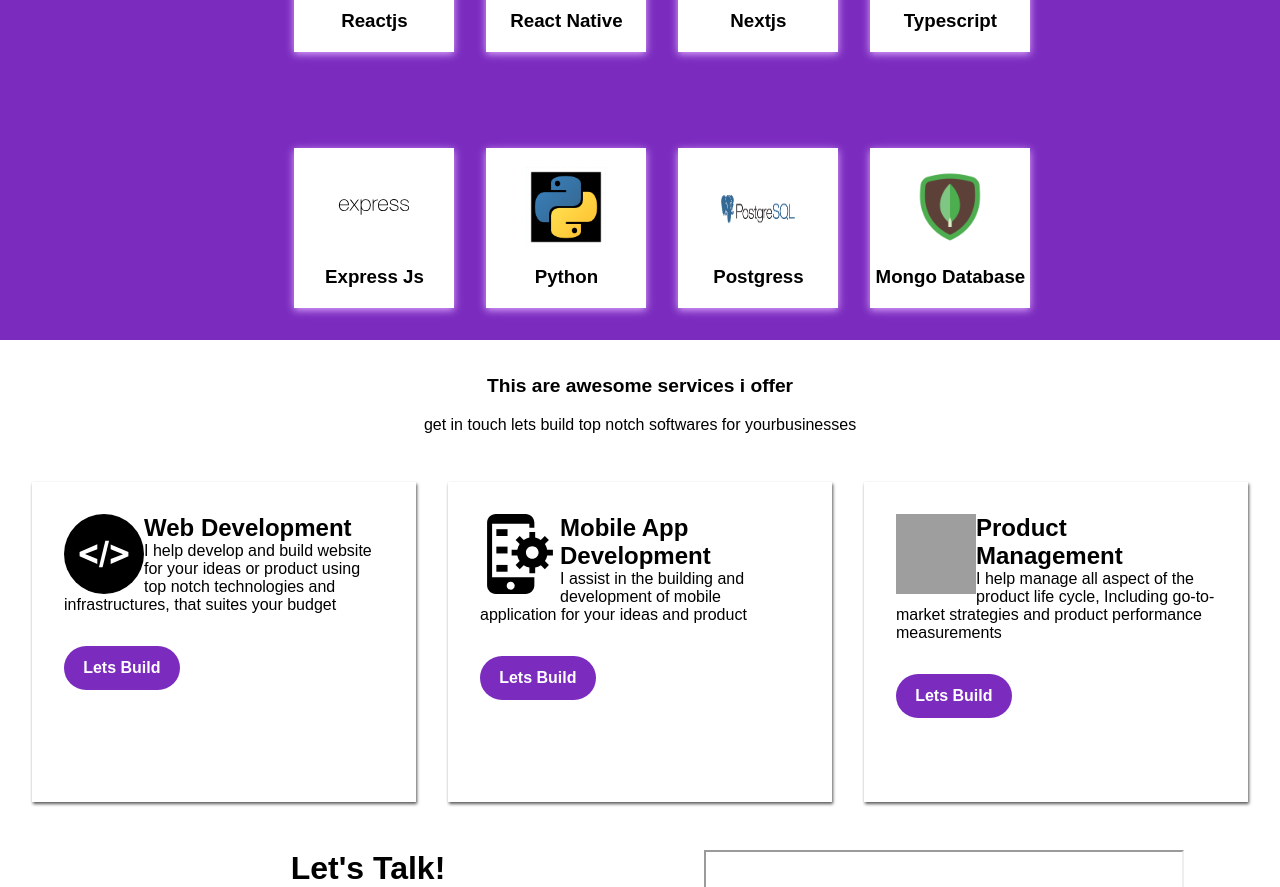
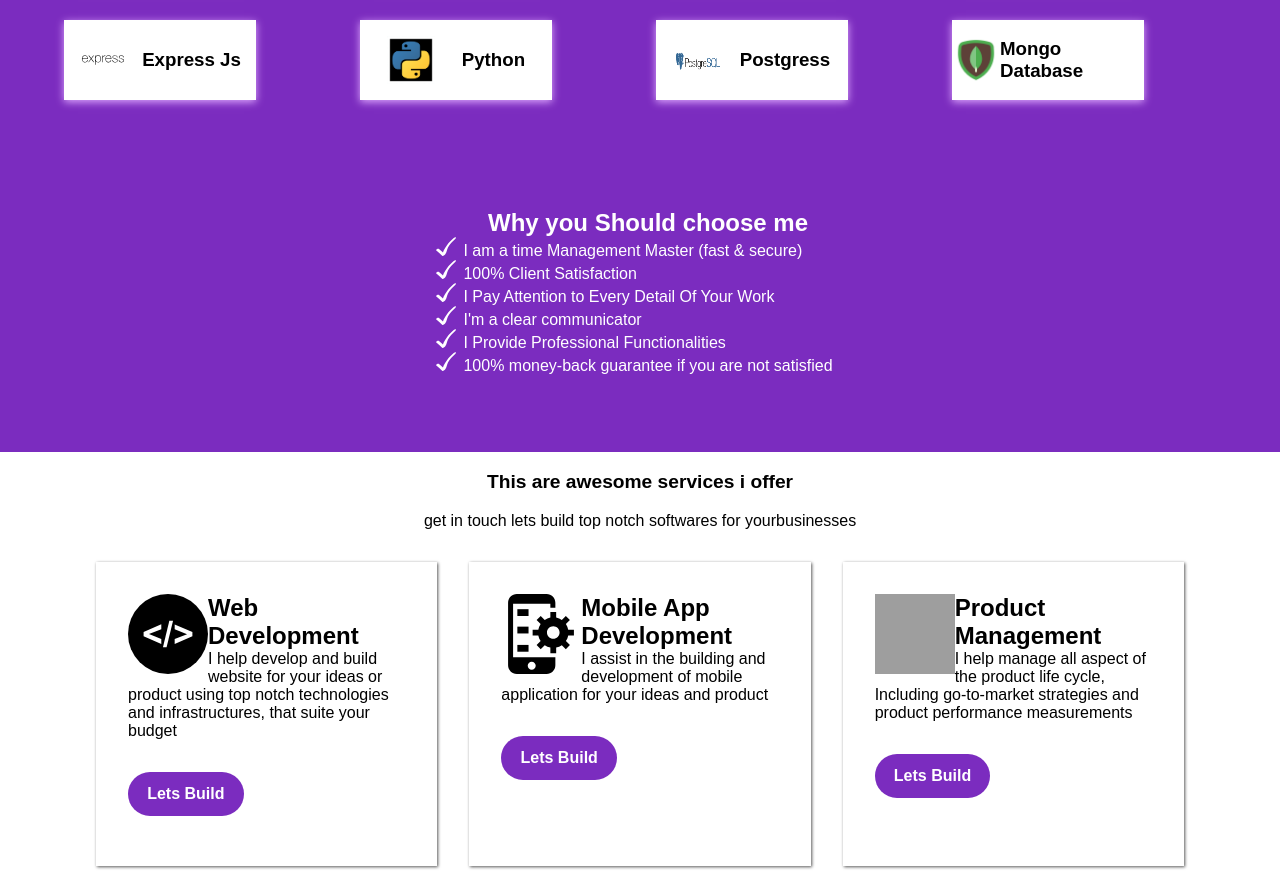
Before and after one commit to Mremmalex/myportfolio, a React (Vite) app: page / in a window 1280 px wide. Shown: the part 780-1667 px from the top of the page. Built offline with nearby package versions, Linux system fonts and the light colour scheme; grey boxes are pictures that could not be loaded; a web font is replaced by a local one.

Commit message:
added the why choose me section

```diff
--- a/src/components/layout/about/About.module.scss
+++ b/src/components/layout/about/About.module.scss
@@ -14,26 +14,42 @@ section.about_section {
 
 	p {
 		font-size: 0.8em;
-		line-height: inherit;
 	}
 	h4 {
 		font-size: 0.8em;
 	}
 	.skill {
-		width: 60%;
 		display: grid;
+		justify-content: center;
 		gap: 1em;
 		grid-template-columns: 1fr 1fr;
+		padding-top: 3em;
+	}
+	.choose_me {
+		width: 100%;
+		height: 20em;
+		margin: 2em auto 0 auto;
+		padding-left: 1em;
+		display: flex;
+		flex-direction: column;
+		justify-content: center;
+		align-items: center;
+
+		ol {
+			// list-style-type: square;
+
+			list-style-image: url("../../../assests/Vector.svg");
+		}
 	}
 }
 
 @media screen and (min-width: 39.375em) {
 	section.about_section {
 		.skill {
-			width: 30%;
-			margin: 0 5.5em;
+			width: 100%;
 			grid-template-columns: repeat(2, 1fr);
-			gap: 2em;
+			gap: 1em;
+			align-items: center;
 		}
 	}
 }
@@ -41,8 +57,7 @@ section.about_section {
 @media screen and (min-width: $md) {
 	section.about_section {
 		.skill {
-			width: 60%;
-			margin: 0 auto;
+			width: 100%;
 			grid-template-columns: repeat(4, 1fr);
 			gap: 2em;
 		}
--- a/src/components/layout/about/AboutSection.tsx
+++ b/src/components/layout/about/AboutSection.tsx
@@ -1,6 +1,5 @@
 import style from "./About.module.scss";
-
-import Card from "../../ui/card/Card";
+import Card from "../../ui/card/SkillCard";
 import react from "../../../assests/reactjs.png";
 import python from "../../../assests/python.png";
 import next from "../../../assests/nextjs.png";
@@ -20,7 +19,7 @@ function AboutSection() {
 						I'm a Fullstack Web and Mobile Developer. I have a wide variety of
 						coding niches to bring your ideas to life
 					</p>
-					<h4> Skills/Tools i use includes the following:</h4>
+					<h4> Skills/Tools i use include the following:</h4>
 				</div>
 
 				<div className={style.skill}>
@@ -33,6 +32,18 @@ function AboutSection() {
 					<Card image={postgress} skill="Postgress" />
 					<Card image={mongodb} skill="Mongo Database" />
 				</div>
+
+				<div className={style.choose_me}>
+					<h1>Why you Should choose me </h1>
+					<ol>
+						<li>I am a time Management Master (fast &amp; secure)</li>
+						<li>100% Client Satisfaction</li>
+						<li>I Pay Attention to Every Detail Of Your Work</li>
+						<li>I'm a clear communicator</li>
+						<li>I Provide Professional Functionalities</li>
+						<li>100% money-back guarantee if you are not satisfied </li>
+					</ol>
+				</div>
 			</Container>
 		</section>
 	);
--- a/src/components/layout/contact/ContactSection.tsx
+++ b/src/components/layout/contact/ContactSection.tsx
@@ -9,7 +9,7 @@ function ContactSection() {
 					<div className={style.contact_left}>
 						<h1>Let's Talk!</h1>
 						<p>
-							bringing your brand to life is not that hard, let me help you
+							Bringing your brand to life is not that hard, Let me help you
 							build your product and scale
 						</p>
 
--- a/src/components/layout/service/Service.module.scss
+++ b/src/components/layout/service/Service.module.scss
@@ -1,13 +1,11 @@
 @import "../../../scss/variables";
 
 section.service_section {
-	.container {
+	.service {
 		width: 100%;
-		margin: 0 auto;
-
 		.service_heading {
 			text-align: center;
-			padding: 1em;
+
 			h1 {
 				padding: 1em;
 				font-size: 1.2em;
@@ -18,15 +16,15 @@ section.service_section {
 		ul {
 			display: flex;
 			position: relative;
-			margin: 2em;
+			margin: 1em;
 			flex-direction: column;
 			align-items: center;
 			gap: 2em;
 
 			li {
-				width: 25em;
-				height: 18em;
-				box-shadow: 1px 2px 3px rgb(88, 88, 88);
+				width: 20em;
+				height: 19em;
+				box-shadow: 1px 1px 3px rgb(88, 88, 88);
 				padding: 2em;
 				img {
 					width: 5em;
@@ -60,13 +58,15 @@ section.service_section {
 
 @media screen and (min-width: $md) {
 	section.service_section {
-		.container {
+		width: 100%;
+		.service {
 			ul {
 				flex-direction: row;
+				margin: 2em;
 
 				li {
 					width: 30em;
-					height: 20em;
+					max-height: 20em;
 				}
 			}
 		}
--- a/src/components/layout/service/ServiceSection.tsx
+++ b/src/components/layout/service/ServiceSection.tsx
@@ -2,11 +2,13 @@ import style from "./Service.module.scss";
 import websvg from "../../../assests/coding-web.svg";
 import mobileapp from "../../../assests/mobile-app.svg";
 import product from "../../../assests/new-product.svg";
+import Container from "../../ui/container";
 
 export default function ServiceSection() {
 	return (
 		<section className={style.service_section}>
-			<div className={style.container}>
+			<Container>
+				<div className={style.service}>
 					<div className={style.service_heading}>
 						<h1 className="">This are awesome services i offer</h1>
 						<p>
@@ -21,7 +23,7 @@ export default function ServiceSection() {
 
 							<p className="">
 								I help develop and build website for your ideas or product using
-							top notch technologies and infrastructures, that suites your
+								top notch technologies and infrastructures, that suite your
 								budget
 							</p>
 							<div className={style.lets_build}>
@@ -32,8 +34,8 @@ export default function ServiceSection() {
 							<img src={mobileapp} className=" " alt="web development" />
 							<h1 className="">Mobile App Development</h1>
 							<p className="">
-							I assist in the building and development of mobile application for
-							your ideas and product
+								I assist in the building and development of mobile application
+								for your ideas and product
 							</p>
 							<div className={style.lets_build}>
 								<button>Lets Build</button>
@@ -52,6 +54,7 @@ export default function ServiceSection() {
 						</li>
 					</ul>
 				</div>
+			</Container>
 		</section>
 	);
 }
--- a/src/components/ui/card/Card.module.scss
+++ b/src/components/ui/card/SkillCard.module.scss
@@ -1,23 +1,22 @@
 @import "../../../scss/variables";
 
 .card {
-	width: 10em;
-	height: 10em;
+	width: 12em;
+	height: 5em;
 	display: flex;
-	flex-direction: column;
 	justify-content: space-evenly;
 	align-items: center;
-	margin: 2em auto;
 	background: var(--white-color);
 	color: var(--black-color);
 	box-shadow: 0 2px 8px 0 var(--secondary-color);
+
 	&:hover {
 		transition: all 0.25s ease-in-out;
 	}
 
 	img {
-		width: 5em;
-		height: 5em;
+		width: 3em;
+		height: 3em;
 	}
 }
 
--- a/src/components/ui/card/Card.tsx
+++ b/src/components/ui/card/SkillCard.tsx
@@ -1,5 +1,5 @@
 import { ReactNode } from "react";
-import style from "./Card.module.scss";
+import style from "./SkillCard.module.scss";
 
 interface Props {
 	image: string;
```
Also changed, not shown: src/assests/Vector.svg (added). Lines whose indentation alone changed are shown as unchanged.
